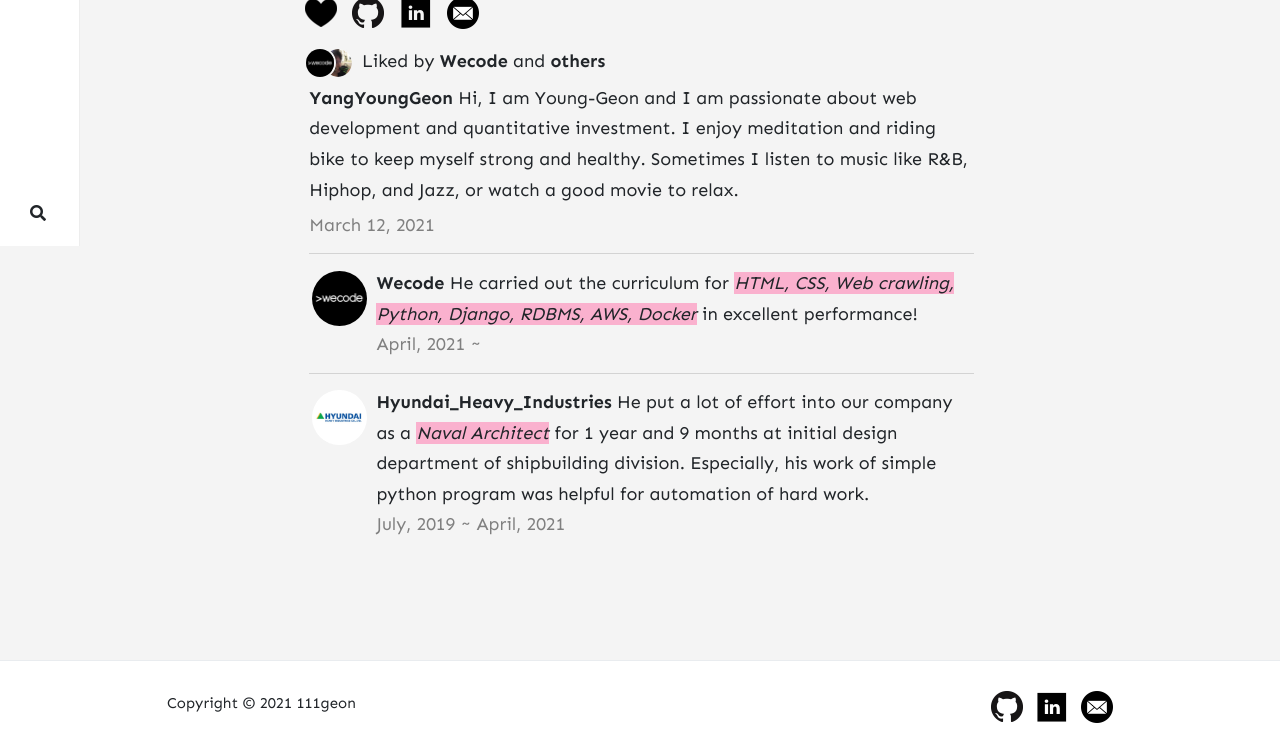
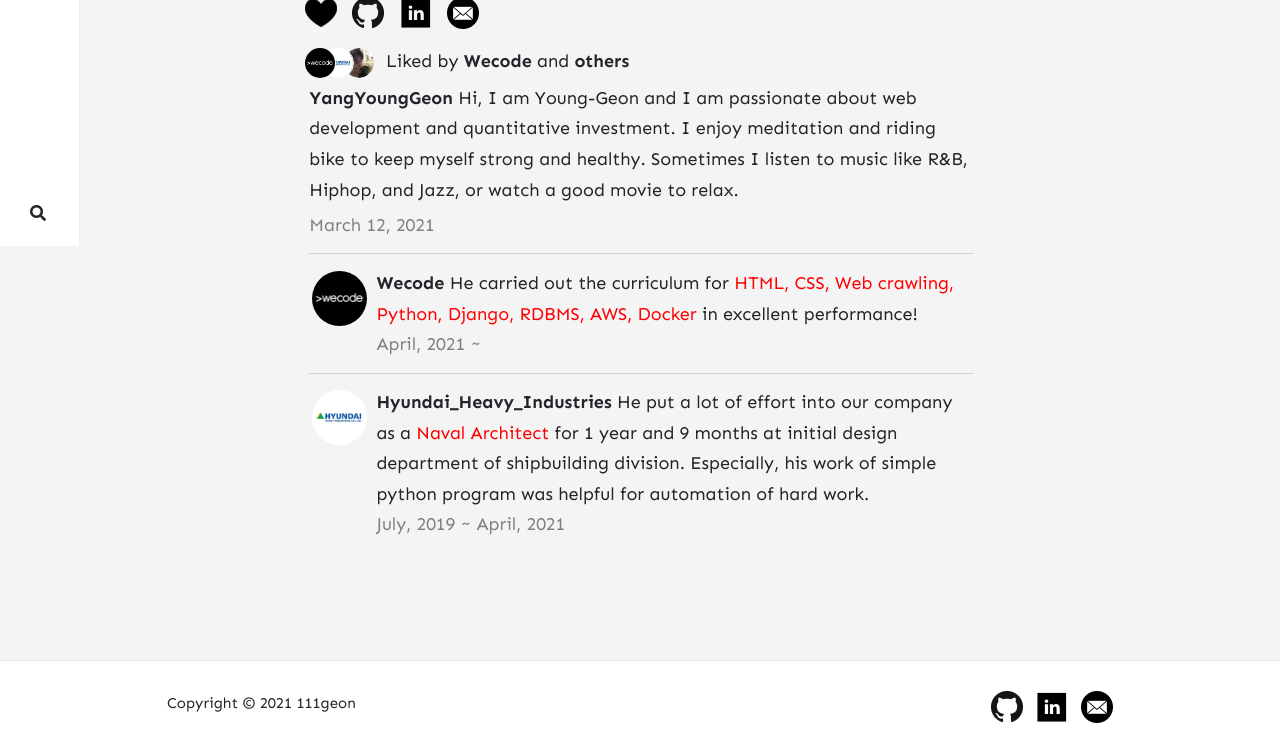
Before and after one commit to 111geon/111geon.github.io, a Jekyll site: the page built from _pages/about.md, in a window 1280 px wide. Shown: the part 654-1407 px from the top of the page. Built offline with Jekyll 4.4.1, drawn with Linux system fonts in a browser that asks for light colours; nearby versions of some CDN libraries; comment, search, counter and statistics services are not loaded.

Commit message:
working on about-page

```diff
--- a/_pages/about.md
+++ b/_pages/about.md
@@ -21,7 +21,8 @@
         </p>
       </div>
       <div id="dotdotdot">
-        <img src="assets/images/dotdotdot.png" />
+        <input type="checkbox" id="dotBtn">
+        <label for="dotBtn" class="dotBtn"><img src="assets/images/dotdotdot.png" /></label>
       </div>
     </header>
     <figure>
@@ -44,7 +45,8 @@
     <section class="likes">
       <div>
         <img src="assets/images/wecode.png" />
-        <img id="below" src="assets/images/me_round.jpg" />
+        <img id="below" src="assets/images/HHI_square.jpg" />
+        <img id="belowtwo" src="assets/images/me_round.jpg" />
       </div>
       <div>
         <span>Liked by <strong>Wecode</strong> and <strong>others</strong></span>
--- a/assets/css/style.css
+++ b/assets/css/style.css
@@ -29,7 +29,8 @@
 }
 
 em{
-  background-color: #fab1ce;
+  font-style: normal;
+  color: red;
 }
 
 .boldic{
@@ -45,13 +46,13 @@
 }
 
 .likes{
-  grid-template-columns: 6.5rem auto;
+  grid-template-columns: 9.5rem auto;
   grid-template-rows: 2.3rem;
 }
 
 .likes img{
   border-radius: 100%;
-  border: 0.13rem solid #f4f4f4;
+  border: 0.06rem solid #f4f4f4;
   margin-left: 0.85rem;
   max-height: 2rem;
 }
@@ -62,9 +63,15 @@
   z-index: -1;
 }
 
+.likes #belowtwo{
+  position: relative;
+  right: 3.9rem;
+  z-index: -2;
+}
+
 .likes span{
   position: relative;
-  right: 2rem;
+  right: 3.5rem;
 }
 
 .description{
@@ -123,9 +130,12 @@
 }
 
 #dotdotdot img:hover{
+  cursor: pointer;
+}
+
+#dotBtn:checked ~ label > img{
   transform: rotate(360deg);
   transition-duration: 0.35s;
-  cursor: pointer;
 }
 
 #heart_icon{
```
